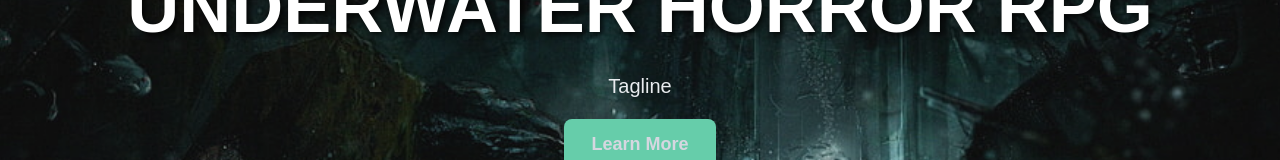
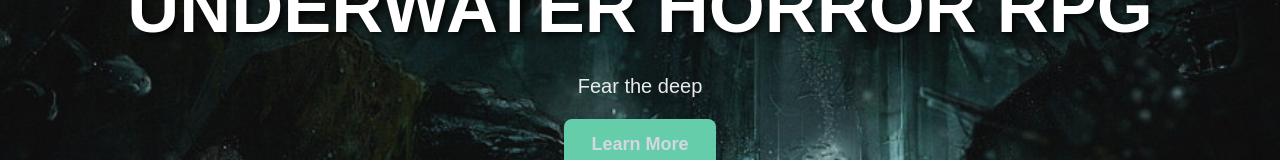
Before and after one commit to Kaminari-Mizu/Game-Site, a React (Vite) app: page / in a window 1280 px wide. Shown: the part 335-495 px from the top of the page. Built offline with nearby package versions, Linux system fonts and the light colour scheme; a web font is replaced by a local one.

Commit message:
Change tagline text

```diff
--- a/src/Components/Hero.tsx
+++ b/src/Components/Hero.tsx
@@ -26,7 +26,7 @@ const Hero: React.FC = () => {
                     Underwater Horror RPG
                 </Title>
                 <Text size="xl" c="gray.2" ta="center" style={{ fontFamily: "'Yuji Syuku', sans-serif" }}>
-                    Tagline
+                    Fear the deep
                 </Text>
                 <Button component={ScrollLink} to="about" smooth={true} duration={800} size="lg" radius="md" color="seaGreen.0">
                     Learn More
```
